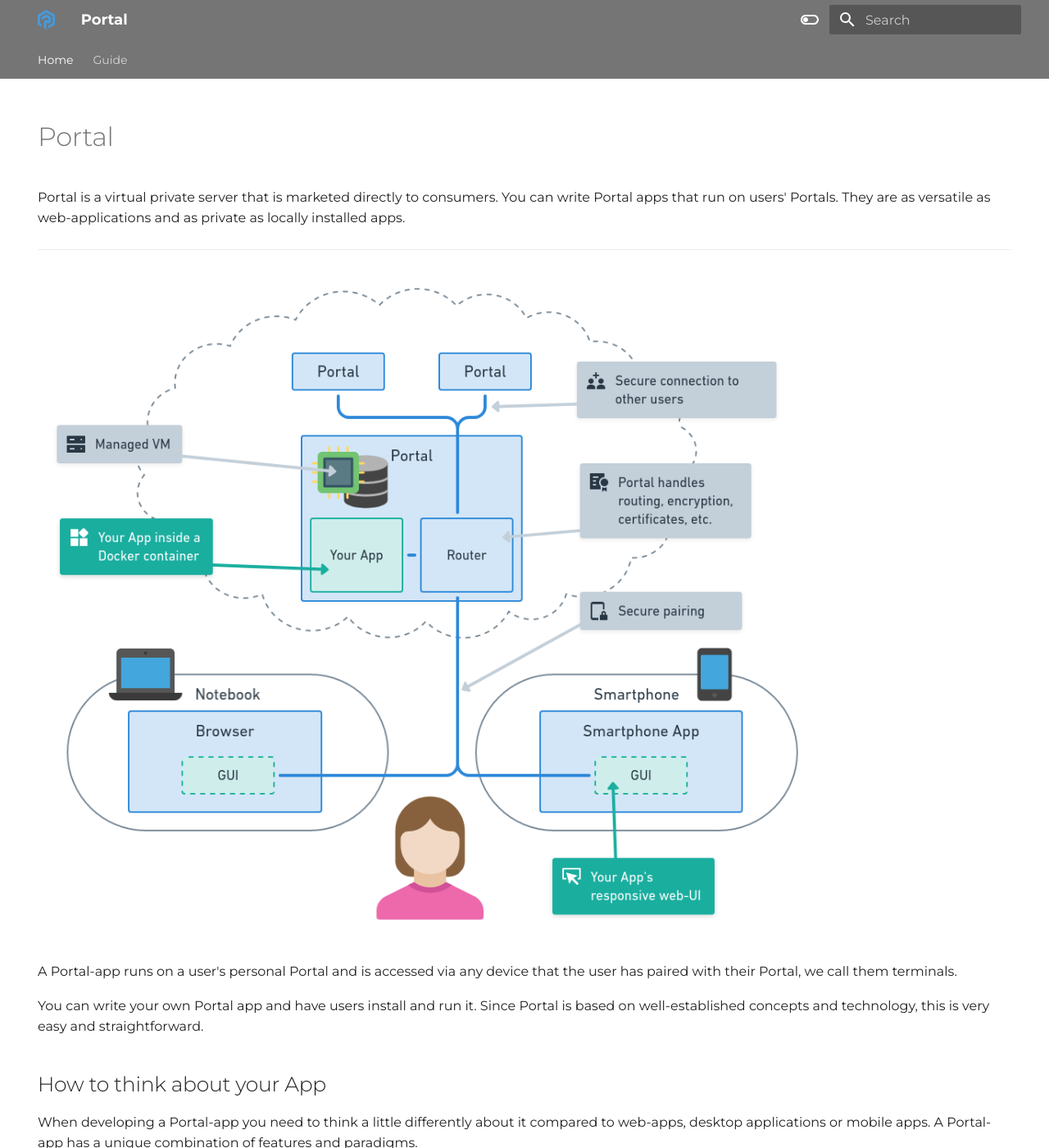
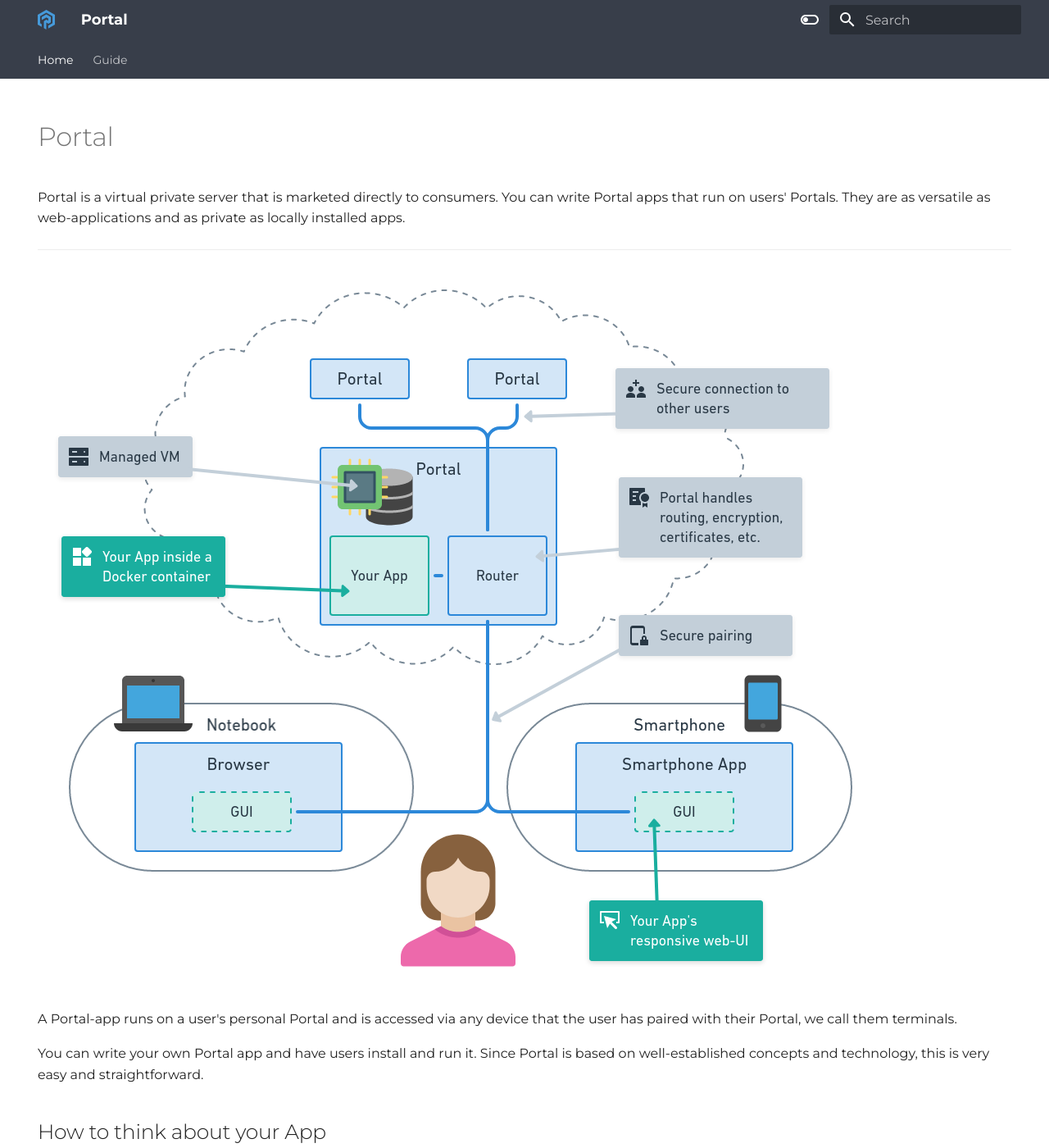
Before and after one commit to FreeshardBase/documentation, an MkDocs documentation site: the page built from docs/index.md, in a window 1280 px wide and 1400 px high. Shown: the whole window at 82% size. Built offline with MkDocs 1.6.1 and Material for MkDocs 9.7.7, drawn with Linux system fonts in a browser that asks for light colours.

Commit message:
tweak colors and footer

```diff
--- a/docs/css/extra.css
+++ b/docs/css/extra.css
@@ -48,6 +48,12 @@ body.homepage>div.container>div.row>div.col-md-9 {
     max-width: 100%;
 }
 
-p>img {
-    width: 80%;
+[data-md-color-scheme="light"] {
+  --md-primary-fg-color:        #383e4a;
+  --md-accent-fg-color: #58cc5d;
 }
+
+[data-md-color-scheme="slate"] {
+  --md-primary-fg-color: #edf0f6;
+  --md-accent-fg-color: #58cc5d;
+}
--- a/mkdocs.yml
+++ b/mkdocs.yml
@@ -13,9 +13,7 @@ theme:
     - navigation.tabs
     - navigation.top
   palette:
-    - scheme: default
-      primary: grey
-      accent: green
+    - scheme: light
       toggle:
         icon: material/toggle-switch-off-outline
         name: Switch to dark mode
@@ -40,6 +38,10 @@ nav:
 
 extra:
   social:
+    - icon: fontawesome/solid/globe
+      link: https://getportal.org
+    - icon: fontawesome/regular/envelope
+      link: mailto:contact@getportal.org
     - icon: fontawesome/brands/twitter
       link: https://twitter.com/Portal25916803
     - icon: fontawesome/brands/linkedin
```
